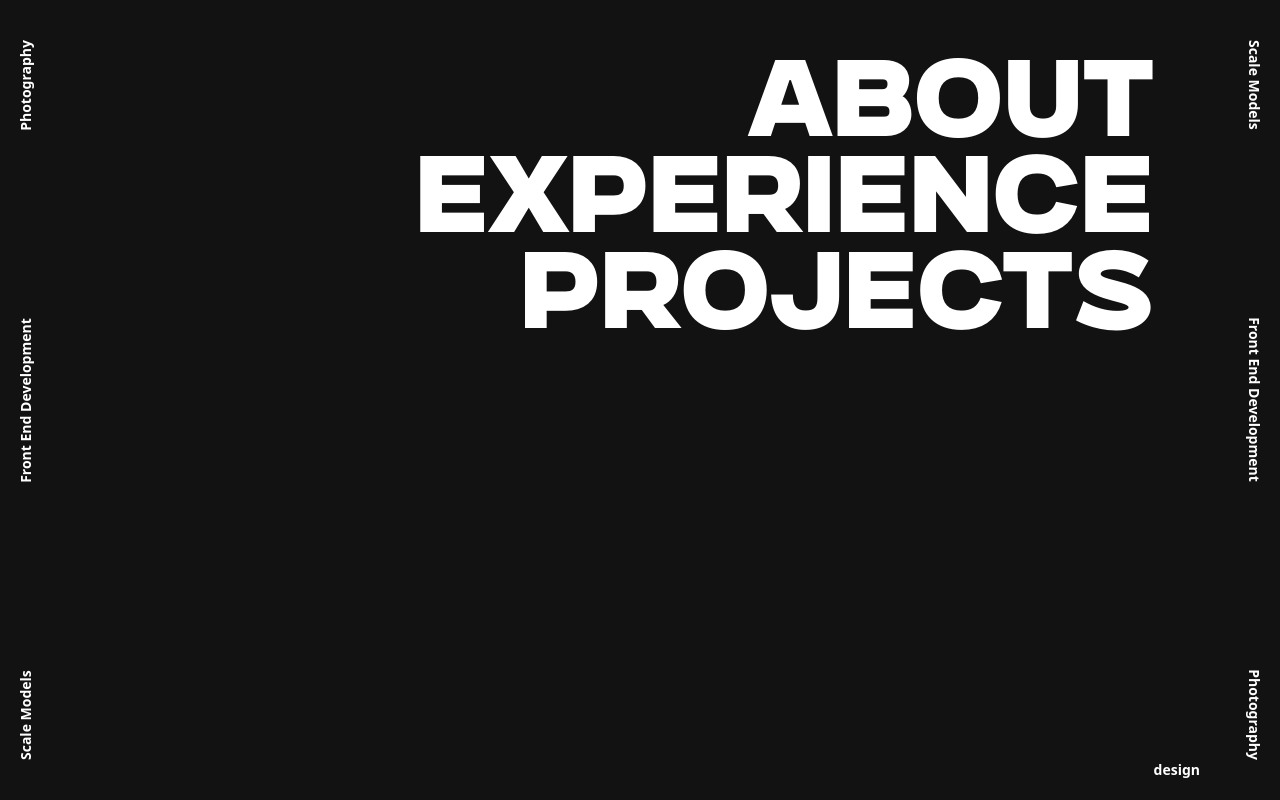
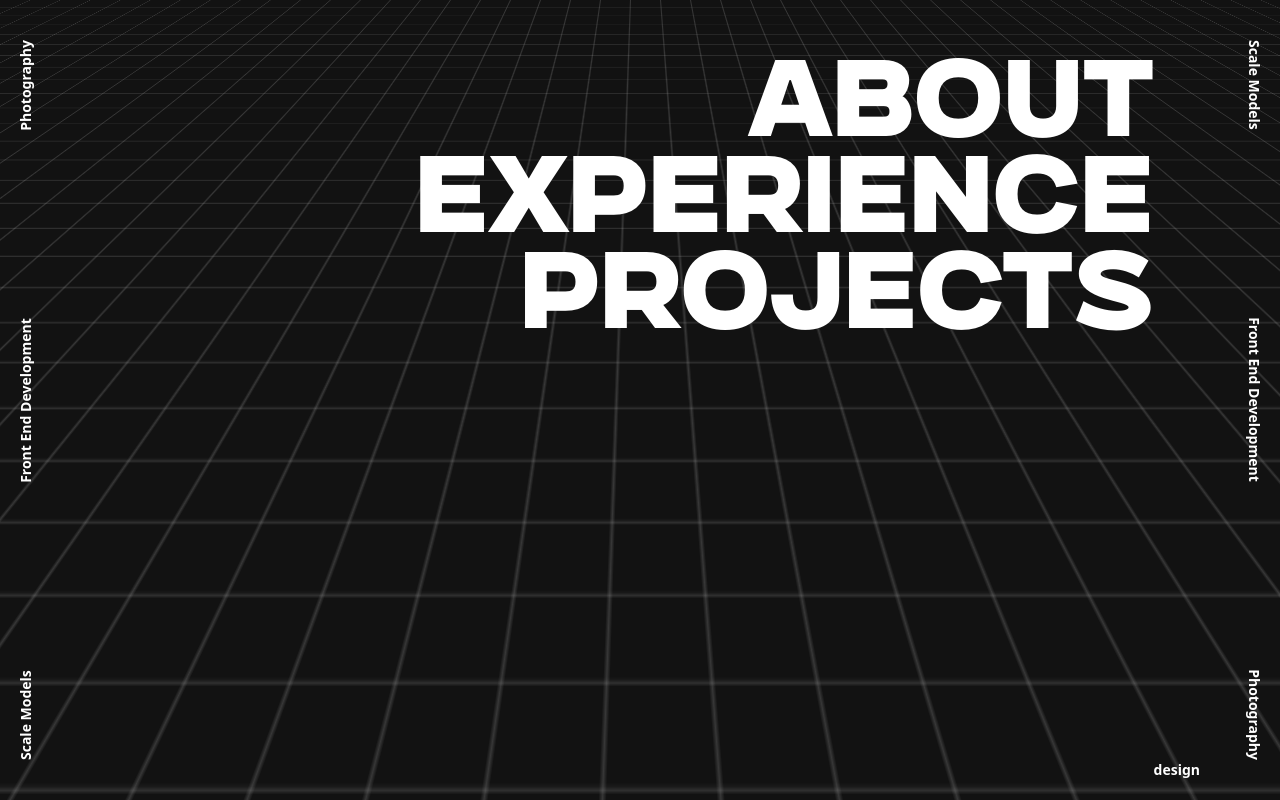
Before and after one commit to sestuna117/portfolio-next, a Next.js app: page / in a window 1280 px wide. Shown: the top 800 px of the page. Built offline with nearby package versions, Linux system fonts and the light colour scheme.

Commit message:
Visual updates - add background to homepage

```diff
--- a/tailwind.config.ts
+++ b/tailwind.config.ts
@@ -55,6 +55,8 @@ const config: Config = {
           "-webkit-linear-gradient(black, black 15%, transparent 15%, transparent 85%, black 85%)",
         "black-bars-horizontal":
           "-webkit-linear-gradient(left, black, black 10%, transparent 10%, transparent 90%, black 90%)",
+        "diagonal-grid":
+          "linear-gradient(to right, rgba(255, 255, 255, .2) 1px, transparent 1px), linear-gradient(to bottom, rgba(255, 255, 255, .2) 1px, transparent 1px);",
       },
       content: {
         empty: "''",
@@ -82,6 +84,7 @@ const config: Config = {
         "slide-text-up-right": "slide-text-up-right 0.45s forwards",
         "slide-text-up-show": "slide-text-up-show 0.3s forwards",
         "slide-up-body-line": "slide-up-body-line 0.5s forwards",
+        "scrolling-grid-bg": "scrolling-grid-bg 30s linear infinite",
       },
       keyframes: {
         "grow-infinite": {
@@ -396,6 +399,11 @@ const config: Config = {
             transform: "translateY(0)",
           },
         },
+        "scrolling-grid-bg": {
+          to: {
+            "background-position-y": "bottom",
+          },
+        },
       },
     },
   },
@@ -452,6 +460,18 @@ const config: Config = {
           values: theme("transitionDuration"),
         },
       );
+      matchUtilities(
+        {
+          "rotate-x": (value) => {
+            return {
+              "	transform": `rotateX(${value})`,
+            };
+          },
+        },
+        {
+          values: theme("rotate"),
+        },
+      );
       matchUtilities({
         "text-stroke": (value) => ({
           "-webkit-text-stroke-width": `${value}px`,
@@ -462,6 +482,9 @@ const config: Config = {
         }),
         "clip-path": (value) => ({
           "clip-path": `${value}`,
+        }),
+        perspective: (value) => ({
+          perspective: `${value}`,
         }),
       });
       addUtilities({
```
